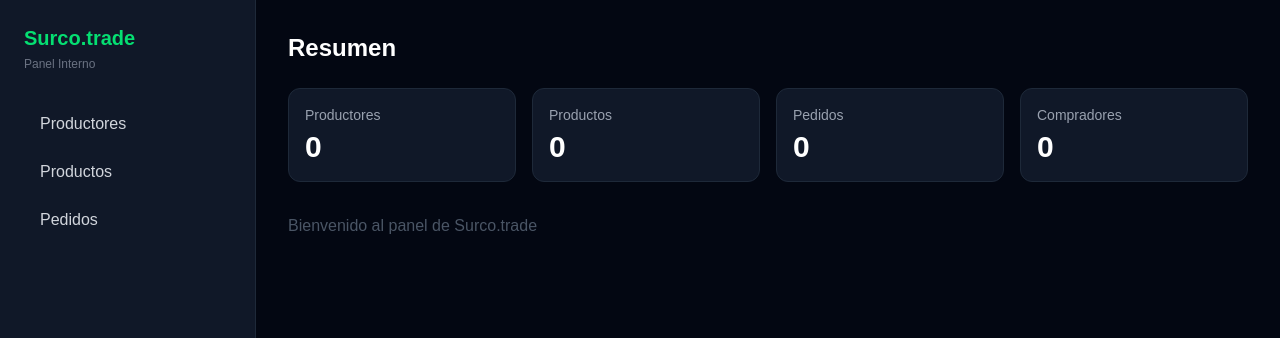
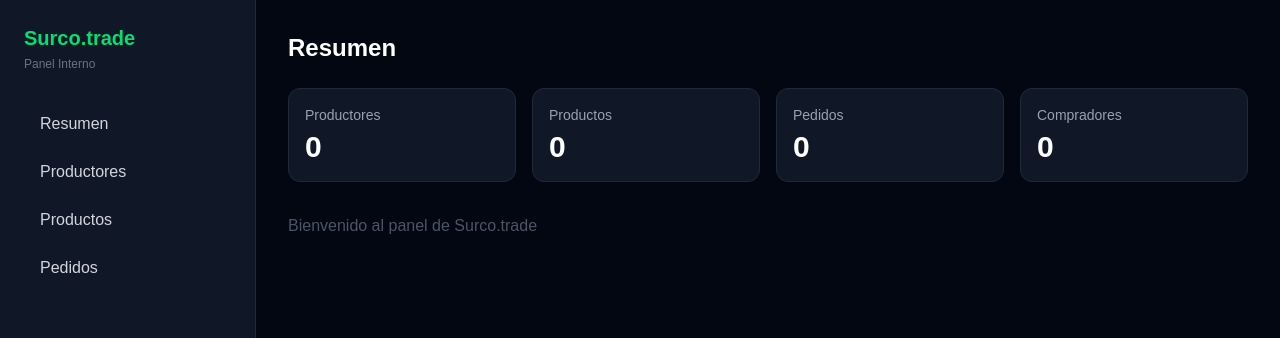
Before and after one commit to Jerryfrias/surco-trade, a Next.js app: page /dashboard in a window 1280 px wide. Shown: the top 338 px of the page. Built offline with nearby package versions, Linux system fonts and the light colour scheme.

Commit message:
add resumen to menu

```diff
--- a/app/dashboard/page.tsx
+++ b/app/dashboard/page.tsx
@@ -10,10 +10,11 @@ export default function Dashboard() {
         </div>
         <nav className="flex flex-col gap-2">
           {[
-            { label: "Productores", href: "/productores" },
-            { label: "Productos", href: "/productos" },
-            { label: "Pedidos", href: "/pedidos" },
-          ].map((item) => (
+  { label: "Resumen", href: "/dashboard" },
+  { label: "Productores", href: "/productores" },
+  { label: "Productos", href: "/productos" },
+  { label: "Pedidos", href: "/pedidos" },
+].map((item) => (
             <a key={item.label} href={item.href}
               className="text-left px-4 py-2 rounded-lg text-gray-300 hover:bg-gray-800 hover:text-white transition">
               {item.label}
```
